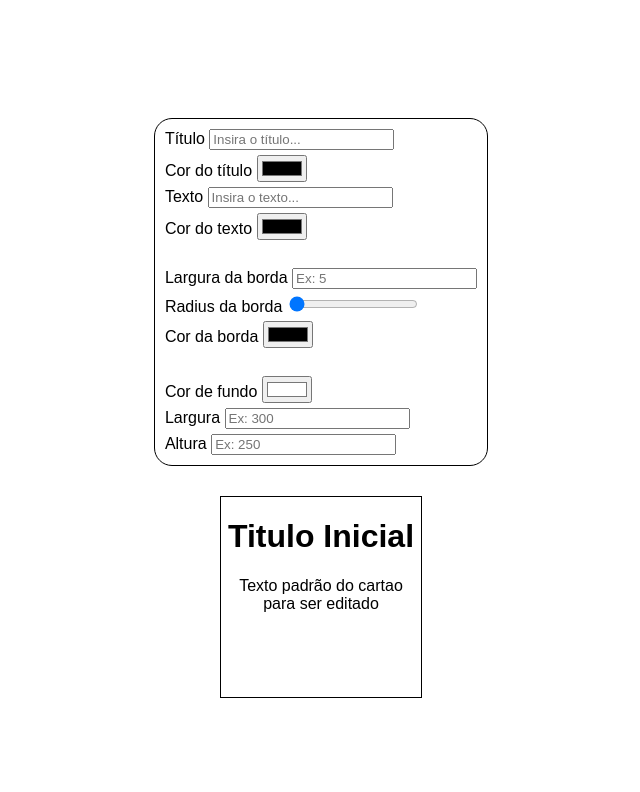
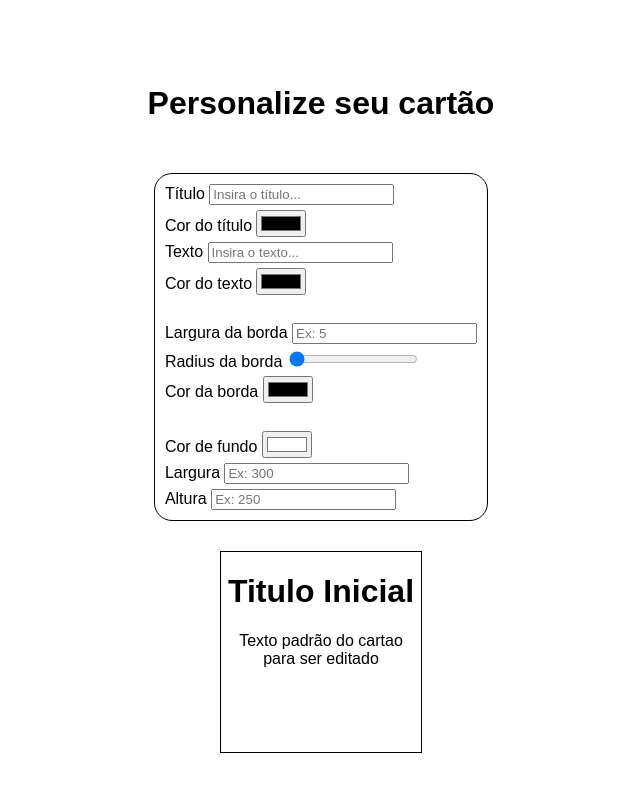
Before and after one commit to LennonKP/Interacao-3sem-Trab01, a plain HTML site: page index.html in a window 1280 px wide. Shown: the whole page, without its empty margins (319-959 px from the left). Drawn offline with Linux system fonts and the light colour scheme.

Commit message:
add title

```diff
--- a/index.html
+++ b/index.html
@@ -11,6 +11,7 @@
 <body>
     <main>
         <div class="container">
+            <h1>Personalize seu cartão</h1>
             <form>
                 <span>
                     <label for="titulo">Título</label>
```
